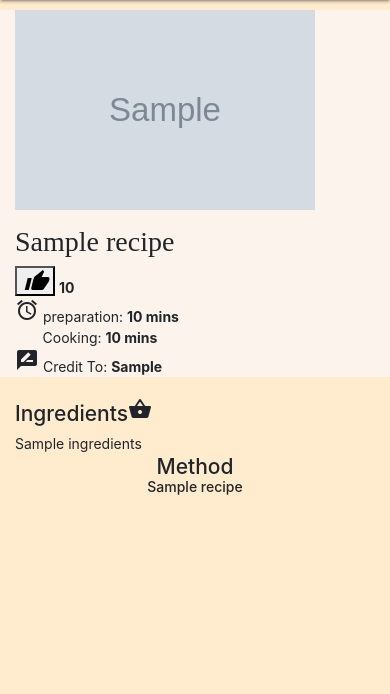
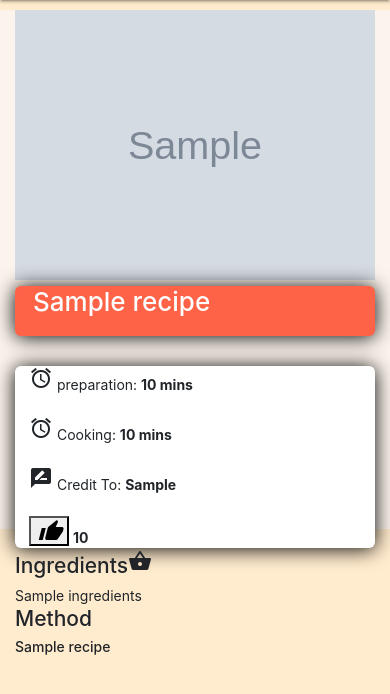
Before and after one commit to Code-Institute-Submissions/recipes-1, a Flask app: template templates/show_recipes.html in a window 390 px wide. Shown: the part 56-750 px from the top of the page. Run offline with Flask 2, Linux system fonts and the light colour scheme; the template is opened without the code that fills it: most values are stand-ins (such as "Sample title", 1, 10 or a date in 2020); grey boxes marked "Sample" are stand-in pictures; some libraries are stand-ins or nearby versions.

Commit message:
beautified the show recipe page and fixed some issue in mobile view

```diff
--- a/static/css/style.css
+++ b/static/css/style.css
@@ -68,6 +68,7 @@
     width:300px;
     height:200px;
 }
+
 .title-text{
     color:black;
     text-decoration:none;
@@ -84,12 +85,57 @@
 .padding3{
     padding-left: 15px;
 }
+.recipe-title{
+    width: 50%;
+    background-color: #ff6347;
+    border-radius: 6px;
+    padding-left: 18px;
+    color: white;
+    margin-top: 6px;
+    margin-bottom: 20px;
+    height: 20%;
+    box-shadow: 0px 1px 20px 0px black;
+}
+.recipe-title-h2{
+    font-size: 26px;
+    font-weight: 500;
+    margin-bottom: 30px;
+}
+.recipe-detail{
+    background-color: white;
+    box-shadow: 0px 1px 20px 0px black;
+    border-radius: 6px;
+}
+.recipe-detail-padding{
+    padding-left: 14px;
+}
 /* mobile view  */
-@media (max-width: 600px) {
+@media(max-width:768px){
+    .Image3{
+    width:100%;
+    height:100%;
+}
+.recipe-title {
+     width: 100%;
+
+}
+}
+@media(min-width:600px) {
     body {
         height:100vh;
     }
-#search-box{
-    margin-left: 180px;
+    nav{
+        width:100%;
+    }
+.Image3{
+    width:100%;
+    height:100%;
+}
+
+}
+@media(min-width:600px){
+    .Image3{
+    width:100%;
+    height:100%;
 }
 }
--- a/templates/base.html
+++ b/templates/base.html
@@ -38,8 +38,12 @@
 
       </ul>
       <ul class="sidenav" id="mobile-demo">
-        <li><a style="text-decoration: none;color: white;" href="{{url_for('edit_register',register_id=register._id)}}">{{register.username}}</a></li>
-    <li><a style="text-decoration: none;color: white;" href="{{url_for('add_recipes',register_id=register._id)}}">Add Recipe</a></li>
+        <li><a style="text-decoration: none;" href="{{url_for('edit_register',register_id=register._id)}}">{{register.username}}</a></li>
+        <li class="s-icon">
+              <a style="text-decoration: none;" href="{{url_for('search',register_id=register._id)}}" id="addClass"><i class="material-icons">search</i></a>
+            </li>
+    <li><a style="text-decoration: none;" href="{{url_for('add_recipes',register_id=register._id)}}">Add Recipe</a></li>
+         <li><a style="text-decoration: none; " href="{{url_for('login')}}">LogOut</a></li>
 
   </ul>
     </div>
--- a/templates/search_recipes.html
+++ b/templates/search_recipes.html
@@ -13,10 +13,10 @@
             </form>
             </div>
     {% for recipes in recipes %}
-    <div class="row">
+    <div class="row space">
         <div class="col s12 text-center">
             <a style="text-decoration: none; color: Black;" href="{{url_for('show_recipes',recipes_id=recipes._id,register_id=register._id)}}">
-                <img class='image text-center' src="{{recipes.imageURL}}">
+                <img class='image text-center space' src="{{recipes.imageURL}}">
                 <h4>{{recipes.name}}</h4>
             </a>
         </div>
--- a/templates/show_recipes.html
+++ b/templates/show_recipes.html
@@ -24,30 +24,43 @@
     <div class="row bg">
     {% if recipes.imageURL%}
     <div class="col-md-3">
-        <img class="image"src="{{recipes.imageURL}}"></img>
+        <img class="Image3"src="{{recipes.imageURL}}"></img>
     </div>
     {% else %}
       <div class="col-md-3">
-    <img class="image"src="{{url_for('static', filename='images/no-image.jpg')}}"></img>
+    <img class="Image3"src="{{url_for('static', filename='images/no-image.jpg')}}"></img>
           </div>
           {% endif %}
 
     <div class="col-md-8">
-        <div>
-        <h2 class="font">{{recipes.name}}</h2>
+        <div class="recipe-title">
+        <h2 class="recipe-title-h2">{{recipes.name}}</h2>
         </div>
-        <div>
+
+        <div class="recipe-detail">
+
+        <div class="recipe-detail-padding">
+            <i class="material-icons prefix">alarm</i>
+    preparation: <strong>{{recipes.preparation}} mins</strong>
+    </div>
+   <br>
+        <div class="recipe-detail-padding">
+
+            <i class="material-icons prefix">alarm</i>
+            Cooking: <strong>{{recipes.cooking}} mins</strong>
+            </div>
+            <br>
+
+           <div class="recipe-detail-padding">
+              <i class="material-icons prefix">rate_review</i>
+             Credit To: <strong>{{recipes.creditTo}}</strong>
+           </div>
+           <br>
+           <div class="recipe-detail-padding">
             <form class="material-icons" action="{{ url_for('upvote', recipes_id=recipes._id,register_id=register._id)}}" method="POST">
                         <button class="upvotesbtn upvote-count" name='vote' type="submit"><i>thumb_up</i></button></form> <strong>{{recipes.votes}}</strong>
         </div>
-        <div>
-            <i class="material-icons prefix">alarm</i>
-    preparation: <strong>{{recipes.preparation}} mins</strong></div>
-        <div>&nbsp; &nbsp; &nbsp; &nbsp;Cooking: <strong>{{recipes.cooking}} mins</strong></div>
-           <div>
-              <i class="material-icons prefix">rate_review</i>
-             Credit To: <strong>{{recipes.creditTo}}</strong>
-           </div>
+    </div>
     </div>
      </div>
      <div class="row">
@@ -59,10 +72,11 @@
          </div>
 
          <div class="col-lg-8 col-sm-12">
-             <h4 class="text-center">Method</h4>
+             <h4 >Method</h4>
             {% for recipe in step_split %}
             <ul>
-              <li><h6 class="text-center">{{recipe}}</h6></li></ul>
+             <li> <h6>{{recipe}}</h6> </li>
+              <ul>
               {% endfor %}
          </div>
      </div>
```
